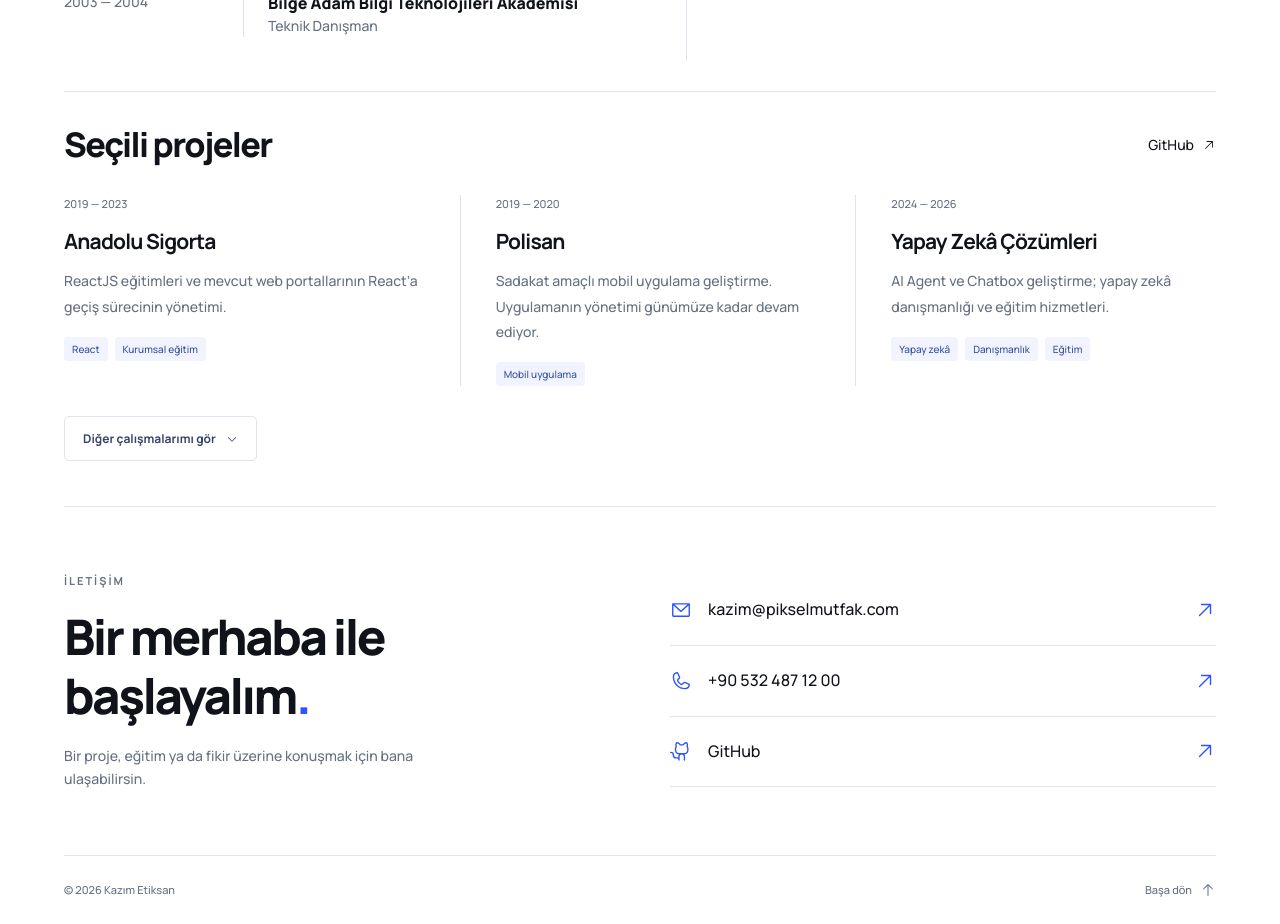
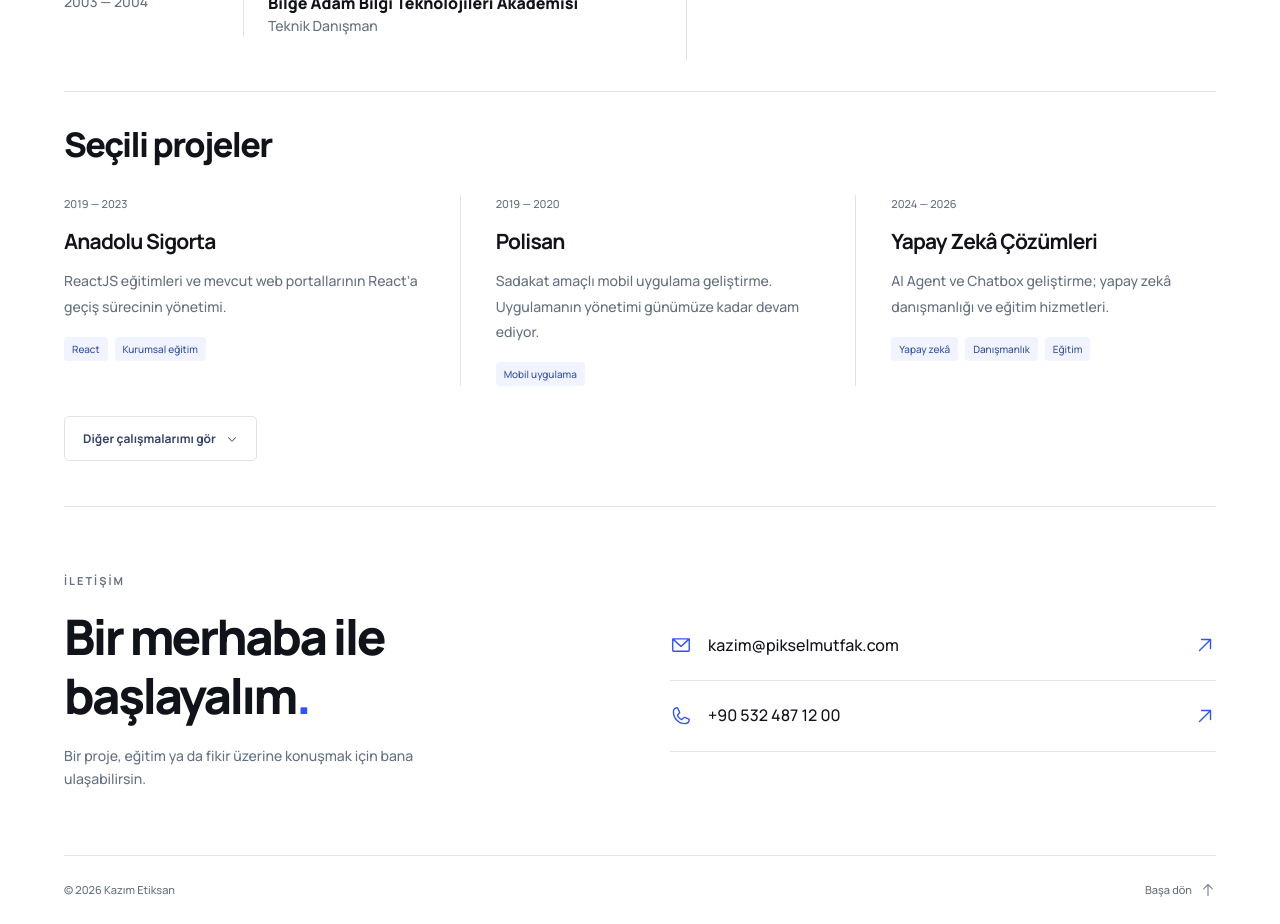
Before and after one commit to kazimetiksan72/kazimetiksancom, a React (Vite) app: page / in a window 1280 px wide. Shown: the part 1260-2184 px from the top of the page. Built offline with nearby package versions, Linux system fonts and the light colour scheme.

Commit message:
Remove GitHub links from personal website

```diff
--- a/src/App.jsx
+++ b/src/App.jsx
@@ -1,5 +1,5 @@
 import React, { useState } from 'react';
-import { ArrowUpRight, ArrowUp, EnvelopeSimple, Brain, DeviceMobile, UsersThree, CaretDown, GithubLogo, Phone } from '@phosphor-icons/react';
+import { ArrowUpRight, ArrowUp, EnvelopeSimple, Brain, DeviceMobile, UsersThree, CaretDown, Phone } from '@phosphor-icons/react';
 import '@fontsource/manrope/400.css';
 import '@fontsource/manrope/500.css';
 import '@fontsource/manrope/600.css';
@@ -28,8 +28,8 @@ export default function App() {
       </section>
       <section className="wrapper expertise" aria-label="Uzmanlık alanlarım"><p className="eyebrow">Uzmanlık alanlarım</p><div><Brain /><span>Yapay zekâ</span></div><div><DeviceMobile /><span>Mobil uygulamalar</span></div><div><UsersThree /><span>Kurumsal eğitim</span></div></section>
       <section id="deneyim" className="wrapper resume"><div><h2>Deneyim</h2><Timeline items={profile.experience} /></div><div className="education"><h2>Eğitim</h2><Timeline items={profile.education} /></div></section>
-      <section id="projeler" className="wrapper projects"><div className="section-heading"><h2>Seçili projeler</h2><a className="text-link" href={profile.github} target="_blank" rel="noreferrer">GitHub <ArrowUpRight /></a></div><div className="project-grid">{[profile.projects[1],profile.projects[2],profile.projects[0]].map(p => <Project project={p} key={p.title} />)}</div><button className="more-button" onClick={()=>setExpanded(!expanded)} aria-expanded={expanded} aria-controls="other-projects">{expanded ? 'Daha az göster' : 'Diğer çalışmalarımı gör'}<CaretDown className={expanded ? 'rotated' : ''} /></button><div id="other-projects" hidden={!expanded}><div className="project-grid more-projects">{profile.projects.slice(3).map(p => <Project project={p} key={p.title} />)}</div></div></section>
-      <section id="iletisim" className="contact wrapper"><div><p className="eyebrow">İletişim</p><h2>Bir merhaba ile<br />başlayalım<span>.</span></h2><p>Bir proje, eğitim ya da fikir üzerine konuşmak için bana ulaşabilirsin.</p></div><div className="contact-links"><a href={`mailto:${profile.email}`}><EnvelopeSimple />{profile.email}<ArrowUpRight /></a><a href={`tel:${profile.phone.replace(/\s/g,'')}`}><Phone />{profile.phone}<ArrowUpRight /></a><a href={profile.github} target="_blank" rel="noreferrer"><GithubLogo />GitHub<ArrowUpRight /></a></div></section>
+      <section id="projeler" className="wrapper projects"><div className="section-heading"><h2>Seçili projeler</h2></div><div className="project-grid">{[profile.projects[1],profile.projects[2],profile.projects[0]].map(p => <Project project={p} key={p.title} />)}</div><button className="more-button" onClick={()=>setExpanded(!expanded)} aria-expanded={expanded} aria-controls="other-projects">{expanded ? 'Daha az göster' : 'Diğer çalışmalarımı gör'}<CaretDown className={expanded ? 'rotated' : ''} /></button><div id="other-projects" hidden={!expanded}><div className="project-grid more-projects">{profile.projects.slice(3).map(p => <Project project={p} key={p.title} />)}</div></div></section>
+      <section id="iletisim" className="contact wrapper"><div><p className="eyebrow">İletişim</p><h2>Bir merhaba ile<br />başlayalım<span>.</span></h2><p>Bir proje, eğitim ya da fikir üzerine konuşmak için bana ulaşabilirsin.</p></div><div className="contact-links"><a href={`mailto:${profile.email}`}><EnvelopeSimple />{profile.email}<ArrowUpRight /></a><a href={`tel:${profile.phone.replace(/\s/g,'')}`}><Phone />{profile.phone}<ArrowUpRight /></a></div></section>
     </main><footer className="wrapper footer"><p>© {new Date().getFullYear()} Kazım Etiksan</p><a href="#">Başa dön <ArrowUp size={16}/></a></footer>
   </>;
 }
--- a/src/profile.js
+++ b/src/profile.js
@@ -7,7 +7,6 @@ export const profile = {
   bio: 'Mobil uygulama geliştirme, teknik danışmanlık, kurumsal eğitim ve ekip yönetimi alanlarında çalışıyorum. 2013 yılında kurduğum Piksel Mutfak bünyesinde farklı sektörlerdeki kurumlara çözümler üretiyorum. Son dönem çalışmalarım AI Agent ve Chatbox geliştirme, yapay zekâ danışmanlığı ve eğitim üzerine yoğunlaşıyor.',
   email: 'kazim@pikselmutfak.com',
   phone: '+90 532 487 12 00',
-  github: 'https://github.com/kazimetiksan72',
   linkedin: '',
   cvUrl: '/Kazim_Etiksan_CV.pdf',
   skills: ['Yapay zekâ çözümleri', 'Mobil uygulama geliştirme', 'Kurumsal eğitim', 'Teknik danışmanlık', 'Ekip yönetimi'],
```
